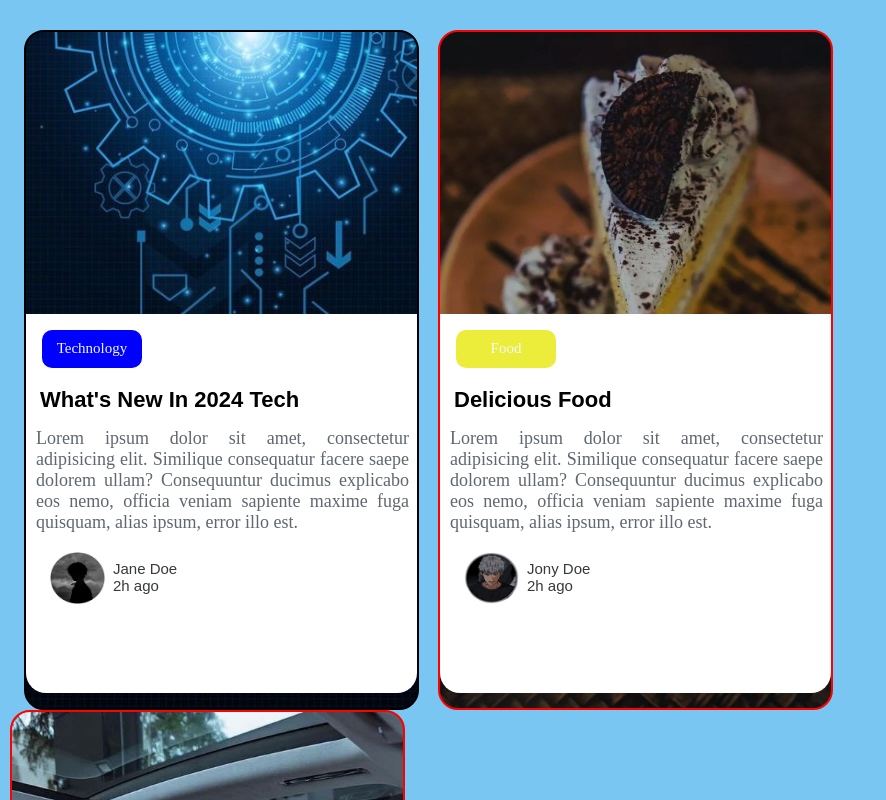
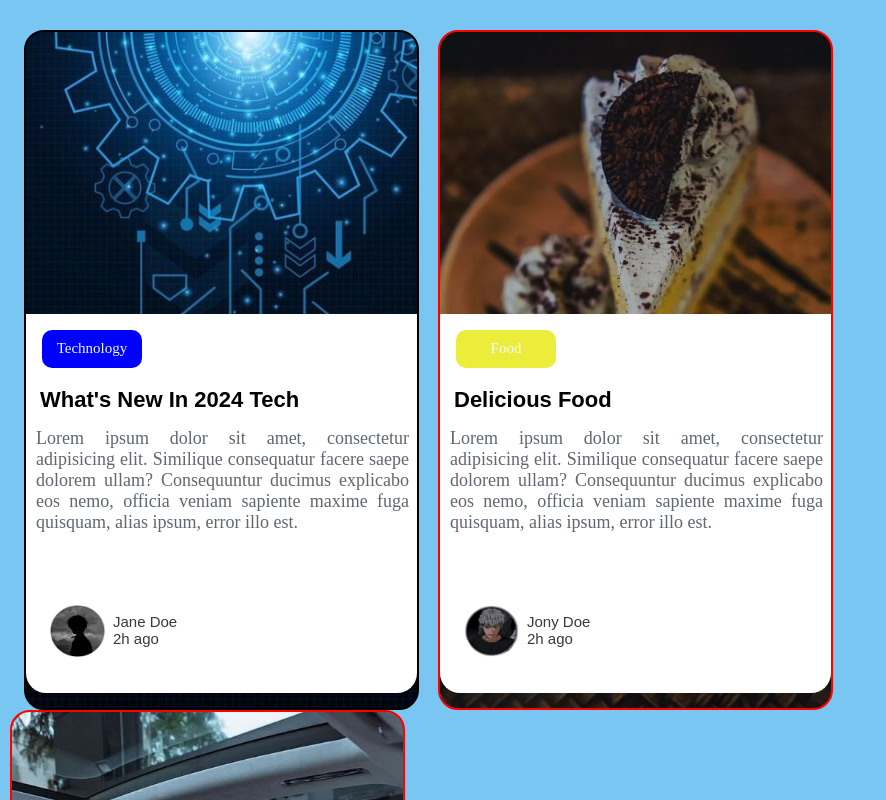
Before and after one commit to webwizard-3/Cards, a plain HTML site: page index.html in a window 1280 px wide. Shown: the top 800 px of the page, without its empty margins (0-886 px from the left). Drawn offline with Linux system fonts and the light colour scheme.

Commit message:
seventh commit

```diff
--- a/style.css
+++ b/style.css
@@ -109,7 +109,7 @@ button{
     font-size: 15px;
     color: #36393d;
     font-weight: 100;
-    top: -3px;
+    top: 50px;
     left: 73px;
     position: relative;
 }
```
